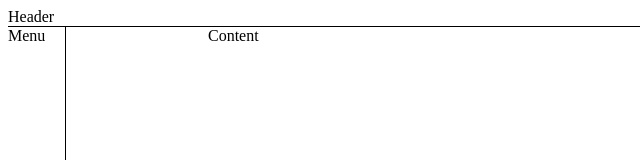
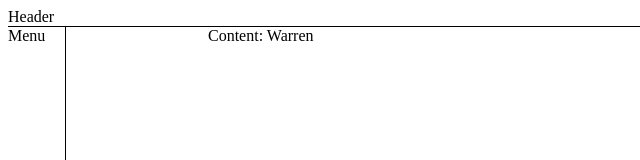
Before and after one commit to MiloTse/ReactLearning, a React (Create React App) app: page / in a window 1280 px wide. Shown: the top 160 px of the page, without its empty margins (0-640 px from the left). Built offline with nearby package versions, Linux system fonts and the light colour scheme.

Commit message:
3.14-Use Context to Pass Values to Deeply Nested Components(passing name value from App to Body then to Content)

```diff
--- a/src/App.jsx
+++ b/src/App.jsx
@@ -4,10 +4,11 @@
 
 
 function App() {
+    const username = "Warren";
     return (
          <div>
                 <Header/>
-                <Body/>
+                <Body nameBody={username}/>
 
          </div>
     )
--- a/src/Body/Body.jsx
+++ b/src/Body/Body.jsx
@@ -1,11 +1,11 @@
 import Menu from "./Menu";
 import Content from "./Content";
 
-function Body() {
+function Body({nameBody}) {
     return (
         <div>
             <Menu/>
-            <Content/>
+            <Content nameContent={nameBody}/>
 
         </div>
 
--- a/src/Body/Content.jsx
+++ b/src/Body/Content.jsx
@@ -1,14 +1,11 @@
 
-function Content() {
+function Content({nameContent}) {
     return (
         <div style={{
             marginLeft: '200px',
-
         }}>
-            Content
-
+            Content: {nameContent}
         </div>
-
     )
 }
 
```
